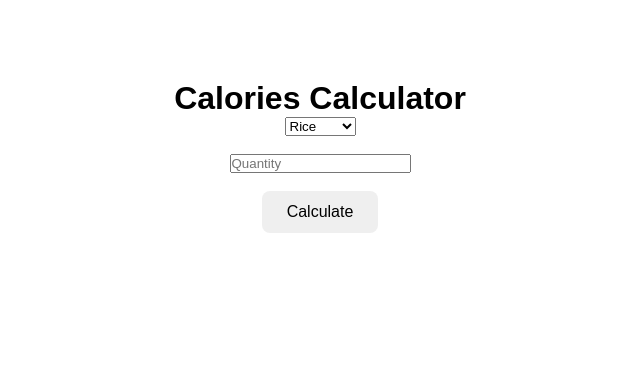
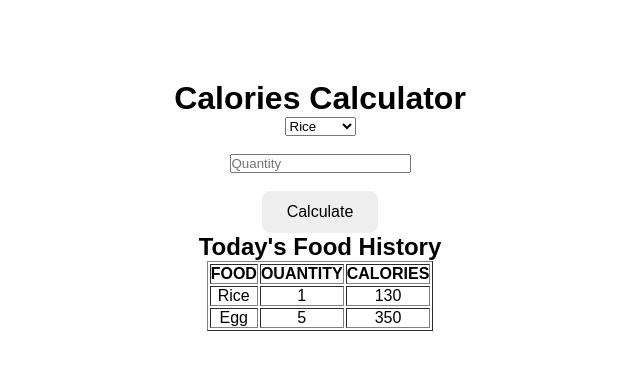
Before and after one commit to rehanahmedmulla/Calorie-Counter, a Flask app: page /dashboard in a window 1280 px wide. Shown: the part 68-438 px from the top of the page, without its empty margins (320-960 px from the left). Run offline with Flask 3, Linux system fonts and the light colour scheme; data comes from the database, SQL or seed files in the repository; both versions use the stored data as it was after the commit.

Commit message:
added food history dashboard

```diff
--- a/app.py
+++ b/app.py
@@ -1,4 +1,5 @@
 from flask import Flask, render_template, request
+import sqlite3
 
 app = Flask(__name__)
 
@@ -34,12 +35,36 @@ def dashboard():
 
         calories = food_data[food] * quantity
 
+        conn = sqlite3.connect("calories.db")
+        cursor = conn.cursor()
+
+        cursor.execute(
+            "INSERT INTO food_history (food, quantity, calories) VALUES (?, ?, ?)",
+            (food, quantity, calories)
+        )
+
+        conn.commit()
+        conn.close()
+    conn = sqlite3.connect("calories.db")
+    cursor = conn.cursor()
+
+    cursor.execute("""
+        SELECT food, quantity, calories
+        FROM food_history
+        ORDER BY id DESC
+    """)
+
+    history = cursor.fetchall()
+
+    conn.close()
+
     return render_template(
-    "dashboard.html",
-    calories=calories,
-    selected_food=food if request.method == "POST" else None,
-    quantity=quantity if request.method == "POST" else None
-)
+        "dashboard.html",
+        calories=calories,
+        selected_food=food if request.method == "POST" else None,
+        quantity=quantity if request.method == "POST" else None,
+        history=history
+    )
 @app.route("/bmi", methods=["GET", "POST"])
 def bmi():
 
--- a/templates/dashboard.html
+++ b/templates/dashboard.html
@@ -56,6 +56,24 @@
     </div>
 
     {% endif %}
+    <h2>Today's Food History</h2>
+    <table border="1" cellpadding="10" style="margin:auto;">
+        <tr>
+            <th>FOOD</th>
+
+            <th>OUANTITY</th>
+
+            <th>CALORIES</th>
+
+        </tr>
+        {%for item in history%}
+        <tr>
+            <td>{{item[0]}}</td>
+            <td>{{item[1]}}</td>
+            <td>{{item[2]}}</td>
+        </tr>
+        {% endfor %}
+    </table>
 
 </div>
 
```
Also changed, not shown: database.py (added, +19 -0 lines), calories.db (added).
